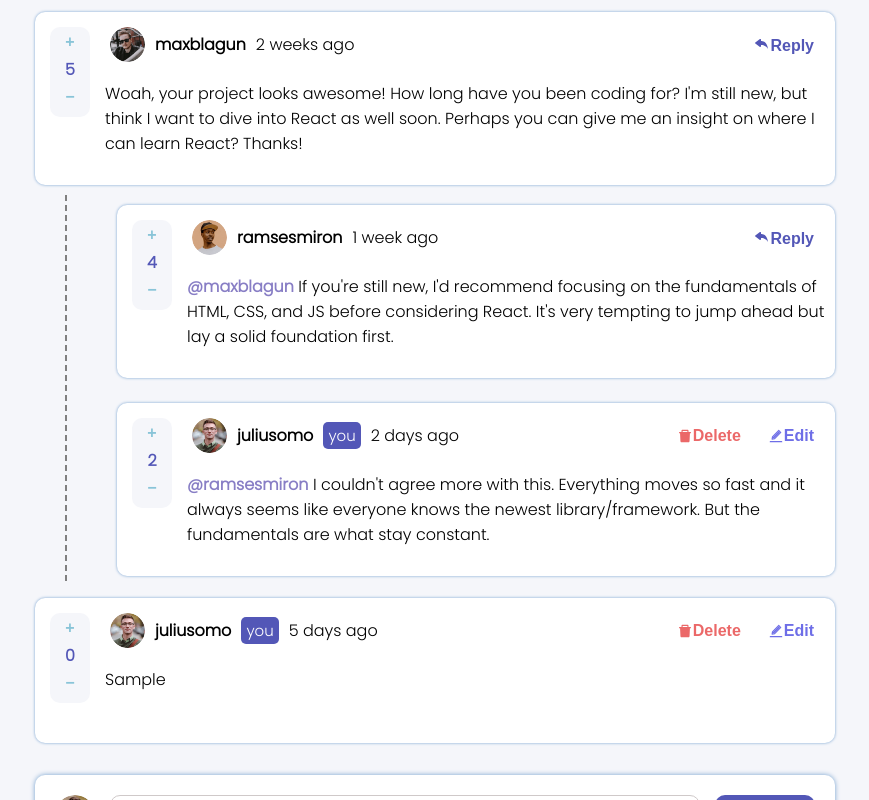
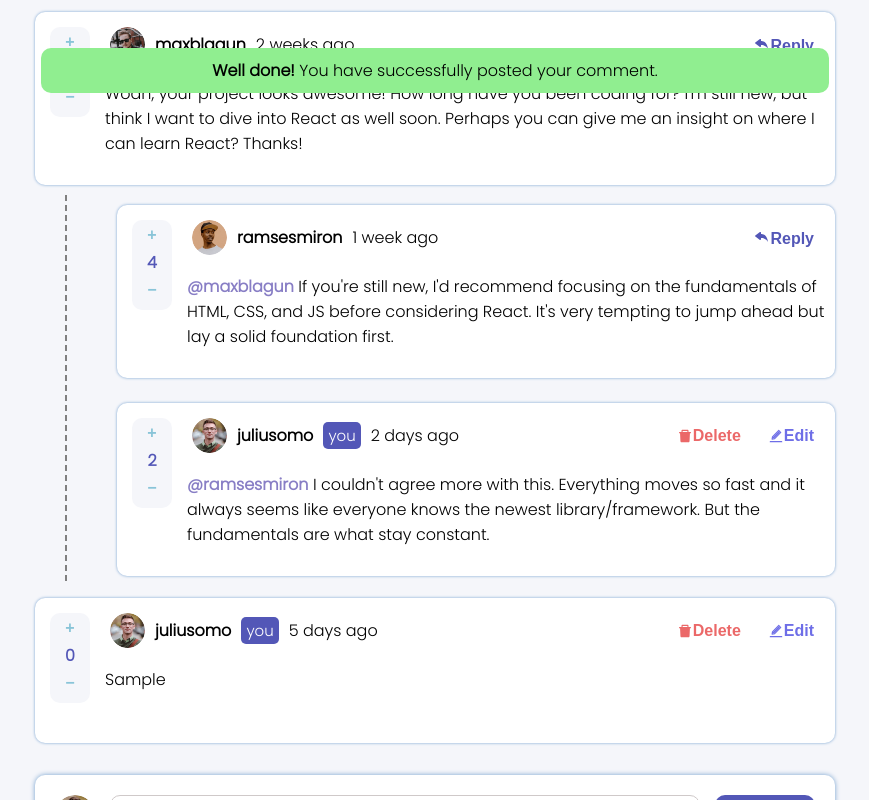
Before and after one commit to ASWAN123/Comments-App-with-React, a React (Create React App) app: page / in a window 1280 px wide. Both pictures are taken after typing "Sample" into the empty fields and a click on the button "SEND". Shown: the part 216-1016 px from the top of the page, without its empty margins (205-1074 px from the left). Built offline with nearby package versions, Linux system fonts and the light colour scheme.

Commit message:
last change

```diff
--- a/src/App.js
+++ b/src/App.js
@@ -9,11 +9,13 @@ function App() {
   let [currentuser , setcurrentUser] = useState(currentUser)
   let [content , setContent] =  useState("")
   let [activate , setActivate] = useState(false)
+  let [removeNotiy , setRemoveNotify] = useState(['none' , 'Well done!' , 'You have successfully posted your comment.' , 'lightgreen'])
 
 
 
   // fix the textarea input should not be empty
   const addComment = ()=>{
+    if(content !== ""){
       let newComment = {}
       newComment['id'] = Date.now()
       newComment['content'] = content
@@ -23,13 +25,28 @@ function App() {
       newComment['replies'] =[]
       comments.push(newComment)
       setContent("")
+      setRemoveNotify(['block' , 'Well done!' , 'You have successfully posted your comment.' , 'lightgreen'])
+      setTimeout(() =>{
+        setRemoveNotify(['none'])
+      }, 3000)
+    }else{
+      setRemoveNotify(['block' , 'what are you trying todo !' , 'You can not post empty comment.' , 'lightgreen'])
+      setTimeout(() =>{
+        setRemoveNotify(['none'])
+      }, 3000)
   }
+  }
+
+
 
   return (
     <div className="container">
+      {/* notification div */}
+      <div className='notification' style={{display: removeNotiy[0], backgroundColor:removeNotiy[3]}} ><span>{removeNotiy[1]}</span> {removeNotiy[2]}</div>
+
       {comments.map((comment) => {
         return (
-          <Comment comment={comment} key={comment.id} currentuser = {currentuser} setContent={setContent} setComments={setComments} comments={comments} setActivate = {setActivate}  content={content}   />
+          <Comment setRemoveNotify={setRemoveNotify} comment={comment} key={comment.id} currentuser = {currentuser} setContent={setContent} setComments={setComments} comments={comments} setActivate = {setActivate}  content={content}   />
         )
       })}
 
@@ -41,7 +58,10 @@ function App() {
           if(content.length>0){
             addComment()
           }else{
-            console.log('you can not have empty comment')
+            setRemoveNotify(['block' , 'OOPSS ! ' , 'You can not post empty comment.' , 'yellow'])
+            setTimeout(() =>{
+              setRemoveNotify(['none'])
+            }, 3000)
         }
         }} >SEND</button>
       </div>
--- a/src/components/comment.js
+++ b/src/components/comment.js
@@ -3,6 +3,7 @@ import Reply from './reply';
 import { useState } from 'react';
 import {  BsFillReplyFill} from 'react-icons/bs';
 import {  AiFillDelete , AiTwotoneEdit} from 'react-icons/ai';
+
 
 function Comment(props) {
     let comment = props.comment ;
@@ -14,12 +15,19 @@ function Comment(props) {
     let content = props.content ;
     let [activate1 , setActivate1] = useState(false) ;
     let [editmode , setEditmode] = useState([false , 0 ]) ;
+    let setRemoveNotify = props.setRemoveNotify ;
+
 
     const removeComment = (commentID)=> {
         setComments( comments.filter(obj => obj.id !== commentID ))
+        setRemoveNotify(['block' , 'Deleted !' , 'You have successfully removed your comment.' , 'rgb(235, 104, 104)'])
+        setTimeout(() =>{
+          setRemoveNotify(['none'])
+        }, 3000)
     }
 
     const addReply = (commentID , replyingTo )=> {
+        if(replycontent !== ""){
             setComments(comments.map((comment)=> {
             if(comment.id == commentID){
                 let newReply ={'id':Date.now(),'content':replycontent ,'createdAt':'1 day ago' ,'score': 0 ,'user':currentuser ,'replyingTo':replyingTo ,'showReplyReply': false }
@@ -30,6 +38,11 @@ function Comment(props) {
             return comment
             }))
             setReplycontent("")
+            setRemoveNotify(['block' , 'Well done!' , 'You have successfully posted your reply.' , 'lightgreen'])
+            setTimeout(() =>{
+              setRemoveNotify(['none'])
+            }, 3000)
+        }
     }
 
 
@@ -38,10 +51,22 @@ function Comment(props) {
         setComments(comments.map((comment)=>{
           if(comment.id === commentID){
               (target ==='-') ? comment.score -= 1 : comment.score+=1 ;
+              let replyownedby = comment['user']['username']
+              if(replyownedby !== currentuser['username'] ){
+                setRemoveNotify(['block' , replyownedby  , ' appreciate the time you took to share your feedback' , 'yellow'])
+                setTimeout(() =>{
+                  setRemoveNotify(['none'])
+                }, 3000)
+              }else{
+                console.log('get your self  a  coffee')
+              }
             return comment
           }
+
           return comment
         }))
+
+
       }
 
     const showReplyform = (commentID )=> {
@@ -80,6 +105,7 @@ function Comment(props) {
     }
 
     const update = (commentID)=> {
+        if(replycontent !== ""){
             setComments(comments.map((comment) => {
                 if(comment.id === commentID){
                     comment.content = replycontent ;
@@ -89,8 +115,11 @@ function Comment(props) {
             }))
             setEditmode([false , 0])
             setReplycontent('')
-
-
+            setRemoveNotify(['block' , 'Updated!' , 'You have successfully updated your comment.' , '#6e6ee7'])
+            setTimeout(() =>{
+              setRemoveNotify(['none'])
+            }, 3000)
+        }
     }
 
 
@@ -117,7 +146,10 @@ function Comment(props) {
                     if(replycontent.length>0){
                         update(comment.id)
                     }else{
-                        console.log('you can not add empty reply')
+                        setRemoveNotify(['block' , 'OOPSS ! ' , 'You can not post empty comment.' , 'yellow'])
+                        setTimeout(() =>{
+                          setRemoveNotify(['none'])
+                        }, 3000)
                     }
                     }} >update</button> </div>}
                     {editmode[1] !== comment.id  && <p className='content'>{comment.content}</p>}
@@ -130,7 +162,10 @@ function Comment(props) {
                     if(replycontent.length>0){
                         addReply(comment.id , comment.user['username'])
                     }else{
-                        console.log('you can not add empty reply')
+                        setRemoveNotify(['block' , 'OOPSS ! ' , 'You can not post empty comment.' , 'yellow'])
+                        setTimeout(() =>{
+                          setRemoveNotify(['none'])
+                        }, 3000)
                     }
                     }} >Reply</button>
             </div>}
@@ -138,7 +173,7 @@ function Comment(props) {
             <div className='replies'>
             {comment.replies.map((reply)=> {
                 return (
-                    <Reply key={reply.id}  setActivate = {setActivate} reply = {reply} comments= {comments} setComments={setComments} comment={comment} currentuser={currentuser}/>
+                    <Reply key={reply.id}  setRemoveNotify={setRemoveNotify} setActivate = {setActivate} reply = {reply} comments= {comments} setComments={setComments} comment={comment} currentuser={currentuser}/>
                 )
             })}
             </div>
--- a/src/components/reply.js
+++ b/src/components/reply.js
@@ -13,6 +13,7 @@ function Reply(props) {
     let setActivate = props.setActivate ;
     let [editmode , setEditmode] = useState([false , 0 ]) ;
     let activate1 = props.activate1 ;
+    let setRemoveNotify = props.setRemoveNotify ;
 
     const addScore = (commentID , target , replyID )=> {
         setComments(comments.map((comment)=>{
@@ -27,6 +28,17 @@ function Reply(props) {
           }
           return comment
         }))
+
+        let replyownedby = comments[commentID-1]['replies'][replyID-1]['user']['username']
+        if(replyownedby !== currentuser['username'] ){
+          setRemoveNotify(['block' , replyownedby , ' appreciate the time you took to share your feedback' , 'yellow'])
+          setTimeout(() =>{
+            setRemoveNotify(['none'])
+          }, 3000)
+        }else{
+          console.log('get your self  a  coffee')
+        }
+
     }
 
 
@@ -39,6 +51,10 @@ function Reply(props) {
         }
         return comment
         }))
+        setRemoveNotify(['block' , 'Deleted !' , 'You have successfully removed your reply.' , 'rgb(235, 104, 104)'])
+        setTimeout(() =>{
+          setRemoveNotify(['none'])
+        }, 3000)
     }
 
     const showReplyform = (commentID , replyID )=> {
@@ -62,6 +78,7 @@ function Reply(props) {
     }
 
     const update = (commentID, replyID)=> {
+      if(replycontent !== ""){
       setComments(comments.map((comment)=> {
         if(comment.id == commentID){
 
@@ -80,6 +97,12 @@ function Reply(props) {
       }))
       setEditmode([false , 0 , 0 ])
       setReplycontent('')
+      setRemoveNotify(['block' , 'Updated!' , 'You have successfully updated your reply.' , '#6e6ee7'])
+      setTimeout(() =>{
+        setRemoveNotify(['none'])
+      }, 3000)
+      }
+
     }
 
 
@@ -96,6 +119,10 @@ function Reply(props) {
           return comment
         }))
         setReplycontent("")
+        setRemoveNotify(['block' , 'Well done!' , 'You have successfully posted your reply.' , 'lightgreen'])
+        setTimeout(() =>{
+          setRemoveNotify(['none'])
+        }, 3000)
     }
 
     useEffect(()=>{
@@ -133,7 +160,10 @@ function Reply(props) {
                     if(replycontent.length>0){
                         update(comment.id , reply.id)
                     }else{
-                        console.log('you can not add empty reply')
+                      setRemoveNotify(['block' , 'OOPSS ! ' , 'You can not post empty comment.' , 'yellow'])
+                      setTimeout(() =>{
+                        setRemoveNotify(['none'])
+                      }, 3000)
                     }
                     }} >update</button> </div>}
                     { (editmode[1] !== comment.id && editmode[2] !== reply.id) && <p className='content'><span className='replyto'>@{reply.replyingTo}</span> {reply.content}</p> }
@@ -148,7 +178,10 @@ function Reply(props) {
                     if(replycontent.length>0) {
                         addReply(comment.id , reply.user['username'])
                     }else{
-                        console.log('you can not add empty reply')
+                      setRemoveNotify(['block' , 'OOPSS ! ' , 'You can not post empty comment.' , 'yellow'])
+                      setTimeout(() =>{
+                        setRemoveNotify(['none'])
+                      }, 3000)
                     }
                     }} >Reply</button>
             </div>}
--- a/src/index.css
+++ b/src/index.css
@@ -253,9 +253,44 @@ body{
   opacity: 0.4;
 }
 
+.notification{
+  font-size: 16px;
+  position: fixed;
+  z-index: 1000;
+  width: 60%;
+  margin: auto;
+  border-radius: 10px;
+  padding: 10px;
+  left: 2rem;
+  right: 2rem;
+  top: 3rem ;
+  text-align: center;
+}
+
+.notification span{
+  font-weight: bold;
+}
+
 @media screen and (max-width: 375px) {
   body {
     background-color: #f4f4f4;
+  }
+
+  .notification{
+    font-size: 16px;
+    position: fixed;
+    margin: 0;
+    width: 80%;
+    z-index: 1000;
+    border-radius: 10px;
+    padding: 10px;
+    left: 1.8rem;
+    top: 1rem;
+    text-align: center;
+  }
+
+  .notification span{
+    font-weight: bold;
   }
 
   .content{
```
Lines whose indentation alone changed are shown as unchanged.
